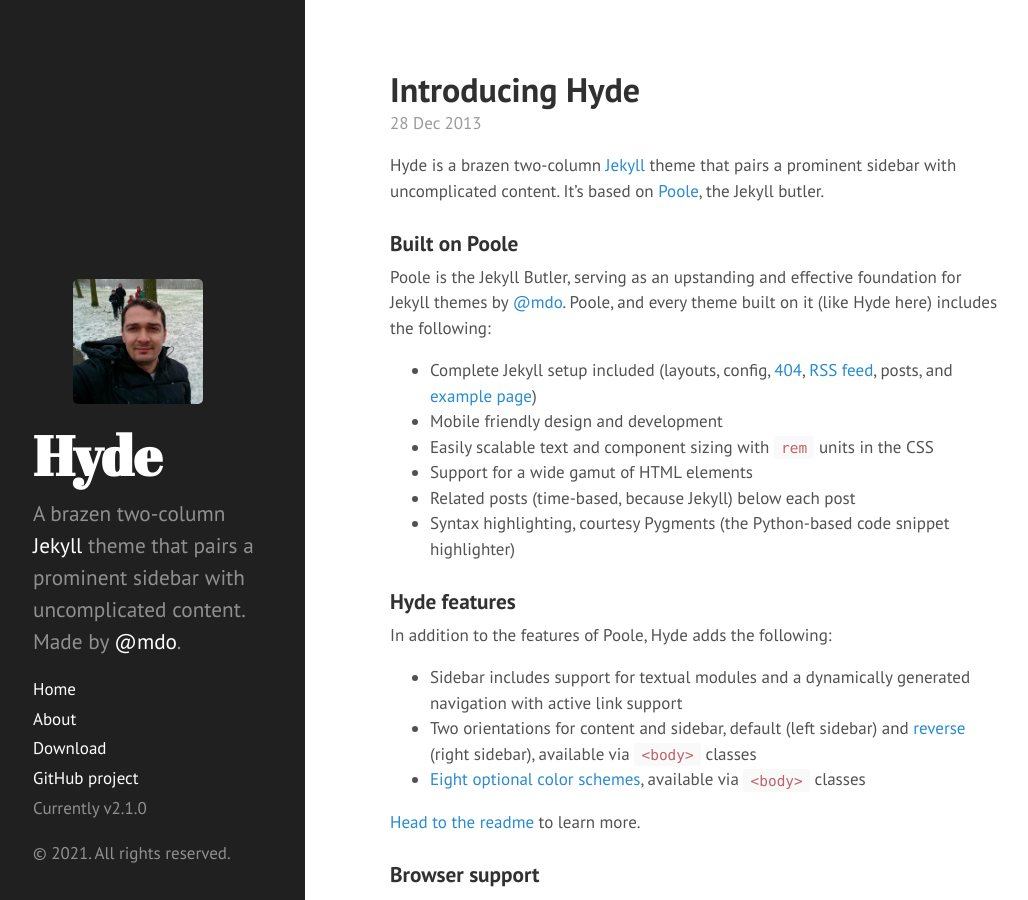
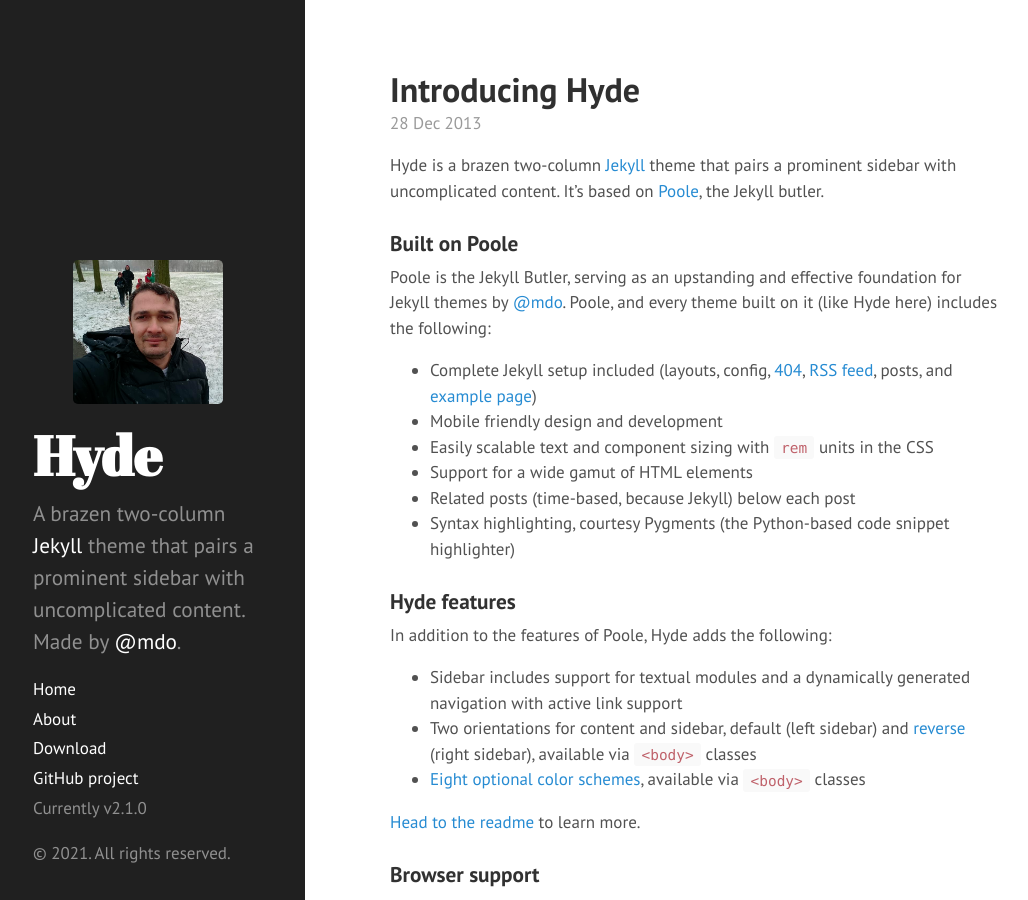
Before and after one commit to geocabral/geocabral.github.io, a Jekyll site: the page built from index.html, in a window 1280 px wide and 900 px high. Shown: the whole window, without its empty margins (1-1029 px from the left). Built offline with Jekyll 4.4.1, drawn with Linux system fonts in a browser that asks for light colours; Markdown is read by kramdown in place of the engine named in the settings; the list of posts is cut into pages by our own code.

Commit message:
Update sidebar.html

```diff
--- a/_includes/sidebar.html
+++ b/_includes/sidebar.html
@@ -4,8 +4,7 @@
 
     <fig>
       <figure>
-        <img src="george.png" style="max-width: 130px;"
-          alt="Jekyll logo" />
+        <img src="george.png" style="max-width: 150px;"/>
         </a>
       </figure>
     </fig>
```
